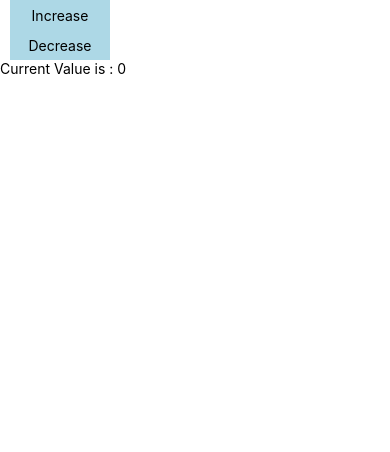
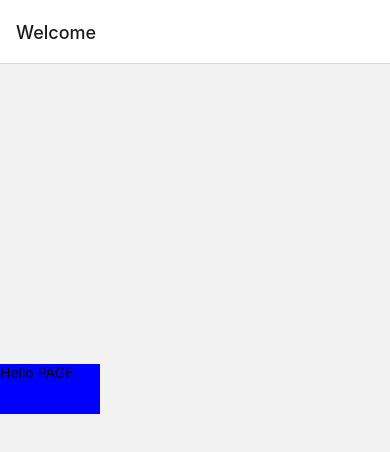
Before and after one commit to mtzngn/detox_demo, a React Native app: screen /Welcome in a window 390 px wide. Shown: the top 452 px of the page. Built offline with nearby package versions, Linux system fonts and the light colour scheme.

Commit message:
navigation added and broke the app

```diff
--- a/App.js
+++ b/App.js
@@ -1,48 +1,18 @@
-import React, {useState} from 'react';
-import {
-  SafeAreaView,
-  ScrollView,
-  StyleSheet,
-  Text,
-  TouchableOpacity,
-} from 'react-native';
+import React from 'react';
+import {NavigationContainer} from '@react-navigation/native';
+import {createNativeStackNavigator} from '@react-navigation/native-stack';
+import WelcomePage from './src/Pages/WelcomePage/WelcomePage';
+
+const Stack = createNativeStackNavigator();
 
 const App = () => {
-  const [value, setValue] = useState(0);
-
-  const handleIncrease = () => {
-    setValue(prev => ++prev);
-  };
-  const handleDecrease = () => {
-    console.log('you have tapped');
-    setValue(prev => --prev);
-  };
-
   return (
-    <SafeAreaView>
-      <ScrollView contentInsetAdjustmentBehavior="automatic">
-        <TouchableOpacity style={styles.tapMe} onPress={handleIncrease}>
-          <Text>Increase</Text>
-        </TouchableOpacity>
-        <TouchableOpacity style={styles.tapMe} onPress={handleDecrease}>
-          <Text>Decrease</Text>
-        </TouchableOpacity>
-        <Text>Current Value is : {value}</Text>
-      </ScrollView>
-    </SafeAreaView>
+    <NavigationContainer>
+      <Stack.Navigator initialRouteName="Welcome">
+        <Stack.Screen name="Welcome" component={WelcomePage} />
+      </Stack.Navigator>
+    </NavigationContainer>
   );
 };
 
-const styles = StyleSheet.create({
-  tapMe: {
-    marginLeft: 10,
-    width: 100,
-    height: 30,
-    display: 'flex',
-    justifyContent: 'center',
-    alignItems: 'center',
-    backgroundColor: 'lightblue',
-  },
-});
-
 export default App;
--- a/package.json
+++ b/package.json
@@ -14,9 +14,13 @@
     "e2e:run-android": "detox test --configuration android"
   },
   "dependencies": {
+    "@react-navigation/native": "^6.0.6",
+    "@react-navigation/native-stack": "^6.2.5",
     "detox": "^19.4.2",
     "react": "17.0.2",
-    "react-native": "0.67.0"
+    "react-native": "0.67.0",
+    "react-native-safe-area-context": "^3.3.2",
+    "react-native-screens": "^3.10.2"
   },
   "devDependencies": {
     "@babel/core": "^7.12.9",
--- /dev/null
+++ b/src/Pages/WelcomePage/WelcomePage.js
@@ -0,0 +1,21 @@
+import React from 'react';
+import {View, Text, StyleSheet} from 'react-native';
+
+const WelcomePage = () => {
+  return (
+    <View style={styles.container}>
+      <Text>Hello PAGE</Text>
+    </View>
+  );
+};
+
+const styles = StyleSheet.create({
+  container: {
+    marginTop: 300,
+    width: 100,
+    height: 50,
+    backgroundColor: 'blue',
+  },
+});
+
+export default WelcomePage;
```
Also changed, not shown: src/Components/Counter/Counter.js (added, +48 -0 lines), src/WelcomePage/WelcomePage.jsx (deleted, +0 -12 lines), 2 other files (tests, documents, lock files or other folders).
